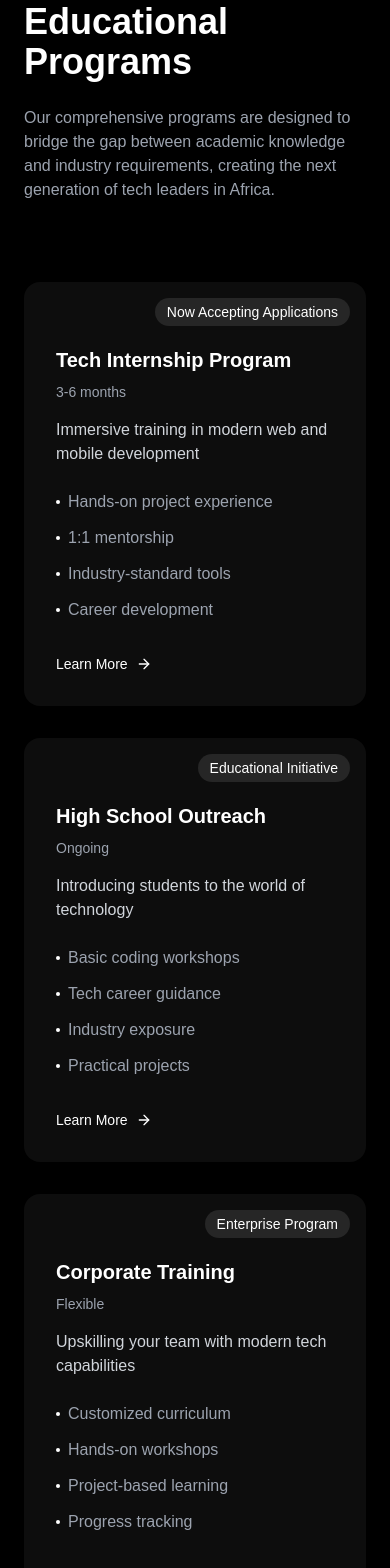
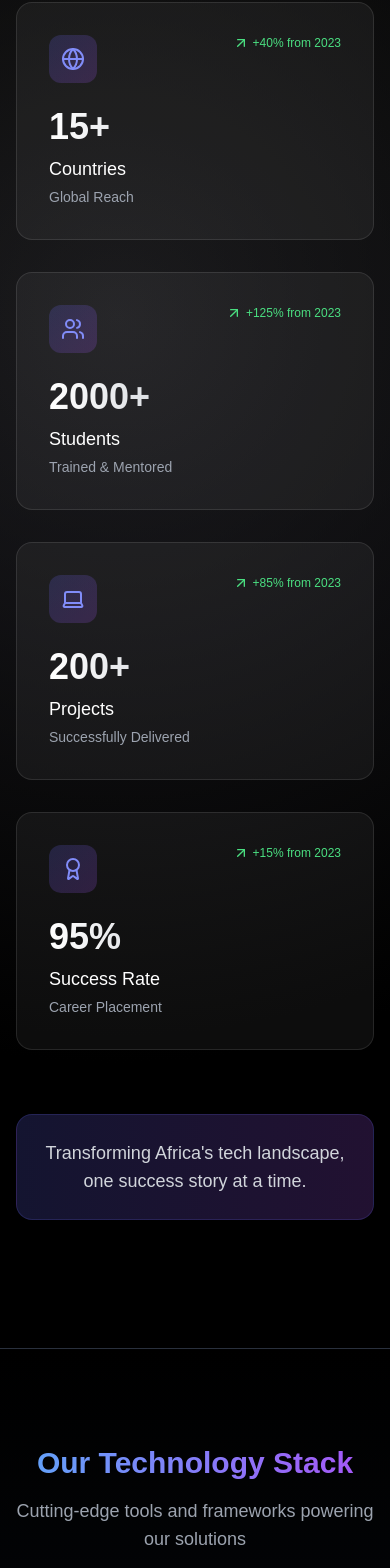
Before and after one commit to Sonnysam/sonnytech-academy-labs, a Next.js app: page / in a window 390 px wide. Shown: the part 5498-7066 px from the top of the page. Built offline with nearby package versions, Linux system fonts and the light colour scheme.

Commit message:
footer fixed

```diff
--- a/app/HomePage.tsx
+++ b/app/HomePage.tsx
@@ -2,11 +2,11 @@ import Academy from '@/components/Academy'
 import Contact from '@/components/Contact'
 import Hero from '@/components/Hero'
 import Navbar from '@/components/Navbar'
-import Programs from '@/components/Programs'
+// import Programs from '@/components/Programs'
 import Services from '@/components/Services'
 import Stats from '@/components/Stats'
 import TechStack from '@/components/TechStack'
-import Testimonials from '@/components/Testimonials'
+// import Testimonials from '@/components/Testimonials'
 import React from 'react'
 
 const HomePage = () => {
@@ -16,10 +16,10 @@ const HomePage = () => {
             <Hero />
             <Services />
             <Academy />
-            <Programs />
+            {/* <Programs /> */}
             <Stats />
             <TechStack />
-            <Testimonials />
+            {/* <Testimonials /> */}
             <Contact />
         </>
     )
--- a/components/Footer.tsx
+++ b/components/Footer.tsx
@@ -4,39 +4,53 @@ export default function Footer() {
             <div className="container mx-auto px-6">
                 <div className="grid md:grid-cols-4 gap-12">
                     <div>
-                        <div className="text-xl font-bold mb-6">Sonnytech</div>
+                        <div className="text-xl font-bold mb-6 bg-clip-text text-transparent bg-gradient-to-r from-blue-400 to-purple-500">
+                            Sonnytech Labs
+                        </div>
                         <p className="text-gray-400">Building the future of technology in Ghana.</p>
+                        <div className="flex gap-4 mt-6">
+                            <a href="#" className="text-gray-400 hover:text-white transition-colors">Twitter</a>
+                            <a href="#" className="text-gray-400 hover:text-white transition-colors">LinkedIn</a>
+                        </div>
                     </div>
                     <div>
                         <h3 className="font-semibold mb-4">Services</h3>
                         <ul className="space-y-2 text-gray-400">
-                            <li>Web Development</li>
-                            <li>Mobile Apps</li>
-                            <li>Cloud Solutions</li>
-                            <li>Consulting</li>
+                            <li>
+                                <a href="#" className="hover:text-white transition-colors">Web Development</a>
+                            </li>
+                            <li>
+                                <a href="#" className="hover:text-white transition-colors">Mobile Apps</a>
+                            </li>
+                            <li>
+                                <a href="#" className="hover:text-white transition-colors">Cloud Solutions</a>
+                            </li>
+                            <li>
+                                <a href="#" className="hover:text-white transition-colors">Consulting</a>
+                            </li>
                         </ul>
                     </div>
                     <div>
                         <h3 className="font-semibold mb-4">Academy</h3>
                         <ul className="space-y-2 text-gray-400">
-                            <li>Internships</li>
-                            <li>School Programs</li>
-                            <li>Corporate Training</li>
-                            <li>Resources</li>
+                            <li>
+                                <a href="#" className="hover:text-white transition-colors">Internships</a>
+                            </li>
+                            <li>
+                                <a href="#" className="hover:text-white transition-colors">School Programs</a>
+                            </li>
                         </ul>
                     </div>
                     <div>
-                        <h3 className="font-semibold mb-4">Connect</h3>
+                        <h3 className="font-semibold mb-4">Contact</h3>
                         <ul className="space-y-2 text-gray-400">
-                            <li>LinkedIn</li>
-                            <li>Twitter</li>
-                            <li>Instagram</li>
-                            <li>Contact</li>
+                            <li>hello@sonnytech.com</li>
+                            <li>Accra, Ghana</li>
                         </ul>
                     </div>
                 </div>
                 <div className="border-t border-white/10 mt-16 pt-8 text-center text-gray-400">
-                    <p>&copy; 2025 Sonnytech Academy Labs. All rights reserved.</p>
+                    <p>&copy; {new Date().getFullYear()} Sonnytech Labs. All rights reserved.</p>
                 </div>
             </div>
         </footer>
--- a/components/Stats.tsx
+++ b/components/Stats.tsx
@@ -1,30 +1,112 @@
-/* eslint-disable @typescript-eslint/no-unused-vars */
+/* eslint-disable react/no-unescaped-entities */
+"use client";
+import React, { useState, useEffect } from 'react';
+import { ArrowUpRight, Users, Globe, Laptop, Award } from 'lucide-react';
 
-"use client";
-import { useEffect, useState } from 'react';
-import { motion } from 'framer-motion';
-import { stats } from '@/data';
+const stats = [
+    {
+        icon: <Globe className="w-6 h-6" />,
+        number: "15+",
+        label: "Countries",
+        sublabel: "Global Reach",
+        growth: "+40% from 2023"
+    },
+    {
+        icon: <Users className="w-6 h-6" />,
+        number: "2000+",
+        label: "Students",
+        sublabel: "Trained & Mentored",
+        growth: "+125% from 2023"
+    },
+    {
+        icon: <Laptop className="w-6 h-6" />,
+        number: "200+",
+        label: "Projects",
+        sublabel: "Successfully Delivered",
+        growth: "+85% from 2023"
+    },
+    {
+        icon: <Award className="w-6 h-6" />,
+        number: "95%",
+        label: "Success Rate",
+        sublabel: "Career Placement",
+        growth: "+15% from 2023"
+    }
+];
 
 export default function Stats() {
+    const [isVisible, setIsVisible] = useState(false);
 
+    useEffect(() => {
+        const observer = new IntersectionObserver(
+            ([entry]) => {
+                if (entry.isIntersecting) {
+                    setIsVisible(true);
+                }
+            },
+            { threshold: 0.1 }
+        );
+
+        const element = document.getElementById('stats-section');
+        if (element) {
+            observer.observe(element);
+        }
+
+        return () => {
+            if (element) {
+                observer.unobserve(element);
+            }
+        };
+    }, []);
 
     return (
-        <section className="py-32 relative overflow-hidden">
-            <div className="absolute inset-0 bg-white/5" />
-            <div className="container mx-auto px-6 relative">
-                <div className="grid md:grid-cols-4 gap-12">
+        <section className="py-32 relative overflow-hidden" id="stats-section">
+            {/* Background Elements */}
+            <div className="absolute inset-0 bg-gradient-to-b from-black via-indigo-950/10 to-black" />
+            <div className="absolute inset-0 bg-[radial-gradient(circle_at_30%_30%,rgba(255,255,255,0.1)_0%,rgba(0,0,0,1)_70%)]" />
+
+            <div className="container mx-auto px-4 sm:px-6 relative">
+                <div className="grid sm:grid-cols-2 lg:grid-cols-4 gap-8">
                     {stats.map((stat, index) => (
                         <div
                             key={index}
-                            className="text-center group hover:bg-white/5 p-8 rounded-2xl transition-colors"
+                            className="relative group"
                         >
-                            <div className="text-5xl font-bold mb-2 bg-gradient-to-r from-white to-gray-400 text-transparent bg-clip-text">
-                                {stat.number}
+                            {/* Card */}
+                            <div className="p-8 rounded-2xl bg-white/5 border border-white/10 hover:border-indigo-500/50 transition-all duration-300 overflow-hidden">
+                                {/* Top section with icon */}
+                                <div className="flex justify-between items-start mb-6">
+                                    <div className="p-3 rounded-xl bg-gradient-to-br from-indigo-500/20 to-purple-500/20">
+                                        {React.cloneElement(stat.icon, {
+                                            className: "w-6 h-6 text-indigo-400"
+                                        })}
+                                    </div>
+                                    <div className="text-xs text-green-400 flex items-center gap-1">
+                                        <ArrowUpRight className="w-4 h-4" />
+                                        {stat.growth}
+                                    </div>
+                                </div>
+
+                                {/* Stats */}
+                                <div className={`text-4xl font-bold mb-2 bg-gradient-to-r from-white to-gray-400 bg-clip-text text-transparent transition-all duration-1000 transform ${isVisible ? 'translate-y-0 opacity-100' : 'translate-y-4 opacity-0'
+                                    }`}>
+                                    {stat.number}
+                                </div>
+                                <div className="text-lg font-medium mb-1">{stat.label}</div>
+                                <div className="text-sm text-gray-400">{stat.sublabel}</div>
                             </div>
-                            <div className="text-lg font-medium mb-1">{stat.label}</div>
-                            <div className="text-sm text-gray-400">{stat.sublabel}</div>
+
+                            {/* Hover Effect */}
+                            <div className="absolute inset-0 bg-gradient-to-r from-indigo-500/10 to-purple-500/10 rounded-2xl opacity-0 group-hover:opacity-100 transition-opacity duration-300" />
                         </div>
                     ))}
+                </div>
+
+                {/* Optional Bottom Banner */}
+                <div className="mt-16 p-6 rounded-2xl bg-gradient-to-r from-indigo-500/20 to-purple-500/20 border border-indigo-500/20 text-center">
+                    <p className="text-lg text-gray-300">
+                        Transforming Africa's tech landscape, one success story at a time.
+                    </p>
                 </div>
             </div>
         </section>
--- a/components/TechStack.tsx
+++ b/components/TechStack.tsx
@@ -1,24 +1,87 @@
+import React from 'react';
+import { Code, Cloud, Database, Phone, Server } from 'lucide-react';
+
 export default function TechStack() {
-    const technologies = [
-        "React", "Next.js", "Node.js", "TypeScript", "Python", "AWS",
-        "React Native", "Flutter", "MongoDB", "PostgreSQL", "Docker", "Kubernetes"
+    const techCategories = [
+        {
+            title: "Frontend",
+            icon: <Code className="w-5 h-5 mb-2" />,
+            technologies: [
+                "React", "Next.js", "TypeScript", "TailwindCSS",
+                "shadcn/ui", "Redux Toolkit", "React Query"
+            ]
+        },
+        {
+            title: "Backend",
+            icon: <Cloud className="w-5 h-5 mb-2" />,
+            technologies: [
+                "Node.js", "Python", "Go", "Express",
+                "FastAPI", "GraphQL", "tRPC"
+            ]
+        },
+        {
+            title: "Database & Storage",
+            icon: <Database className="w-5 h-5 mb-2" />,
+            technologies: [
+                "PostgreSQL", "MongoDB", "Redis", "Prisma",
+                "Amazon S3", "Supabase"
+            ]
+        },
+        {
+            title: "Mobile & Cross-platform",
+            icon: <Phone className="w-5 h-5 mb-2" />,
+            technologies: [
+                "React Native", "Flutter", "Expo",
+                "Progressive Web Apps", "Electron"
+            ]
+        },
+        {
+            title: "DevOps & Infrastructure",
+            icon: <Server className="w-5 h-5 mb-2" />,
+            technologies: [
+                "Docker", "Kubernetes", "AWS", "Vercel",
+                "GitHub Actions", "Terraform"
+            ]
+        }
     ];
 
     return (
-        <section className="py-20 border-t border-white/10">
-            <div className="container mx-auto px-6">
-                <div className="text-center mb-12">
-                    <h2 className="text-2xl font-semibold mb-4">Technologies We Work With</h2>
-                    <p className="text-gray-400">Modern tools for modern solutions</p>
+        <section className="py-24 border-t border-white/10 bg-gradient-to-b from-black to-gray-900">
+            <div className="container mx-auto px-4 sm:px-6 lg:px-8">
+                <div className="text-center mb-16">
+                    <h2 className="text-3xl font-bold mb-4 bg-clip-text text-transparent bg-gradient-to-r from-blue-400 to-purple-500">
+                        Our Technology Stack
+                    </h2>
+                    <p className="text-gray-400 text-lg">
+                        Cutting-edge tools and frameworks powering our solutions
+                    </p>
                 </div>
 
-                <div className="flex flex-wrap justify-center gap-4">
-                    {technologies.map((tech, index) => (
+                <div className="grid grid-cols-1 md:grid-cols-2 lg:grid-cols-3 gap-8">
+                    {techCategories.map((category, categoryIndex) => (
                         <div
-                            key={index}
-                            className="px-6 py-3 rounded-full bg-white/5 hover:bg-white/10 transition-colors"
+                            key={categoryIndex}
+                            className="p-6 rounded-xl bg-white/5 hover:bg-white/[0.07] transition-all duration-300 border border-white/10 backdrop-blur-sm"
                         >
-                            {tech}
+                            <div className="text-center mb-4">
+                                <div className="inline-flex items-center justify-center w-12 h-12 rounded-lg bg-blue-500/10 text-blue-400 mb-3">
+                                    {category.icon}
+                                </div>
+                                <h3 className="text-xl font-semibold mb-4">
+                                    {category.title}
+                                </h3>
+                            </div>
+
+                            <div className="flex flex-wrap gap-2">
+                                {category.technologies.map((tech, techIndex) => (
+                                    <span
+                                        key={techIndex}
+                                        className="px-3 py-1 text-sm rounded-full bg-white/[0.06] hover:bg-white/[0.1] transition-colors duration-200 cursor-pointer"
+                                    >
+                                        {tech}
+                                    </span>
+                                ))}
+                            </div>
                         </div>
                     ))}
                 </div>
```
Also changed, not shown: components/Contact.tsx (+53 -13 lines).
